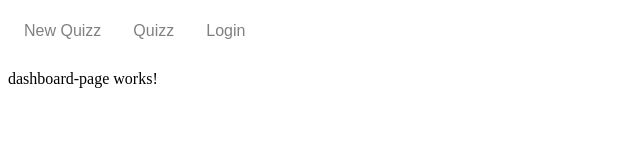
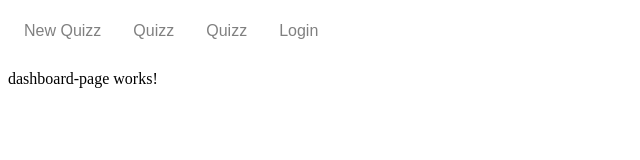
Before and after one commit to efemero-formation-fullstack/quizz, an Angular app in the folder frontend/: page /dashboard in a window 1280 px wide. Shown: the top 160 px of the page, without its empty margins (0-640 px from the left). Built offline with nearby package versions, Linux system fonts and the light colour scheme.

Commit message:
update navbar

```diff
--- a/frontend/src/app/components/nav-bar/nav-bar.html
+++ b/frontend/src/app/components/nav-bar/nav-bar.html
@@ -2,6 +2,8 @@
   <ul>
     <li><a routerLink="/match/create">New Quizz</a></li>
     <li><a routerLink="/quizz">Quizz</a></li>
+
+    <li><a routerLink="/question">Quizz</a></li>
 
     @if (isConnected()) {
       <li><a routerLink="/member/me">Profil</a></li>
```
